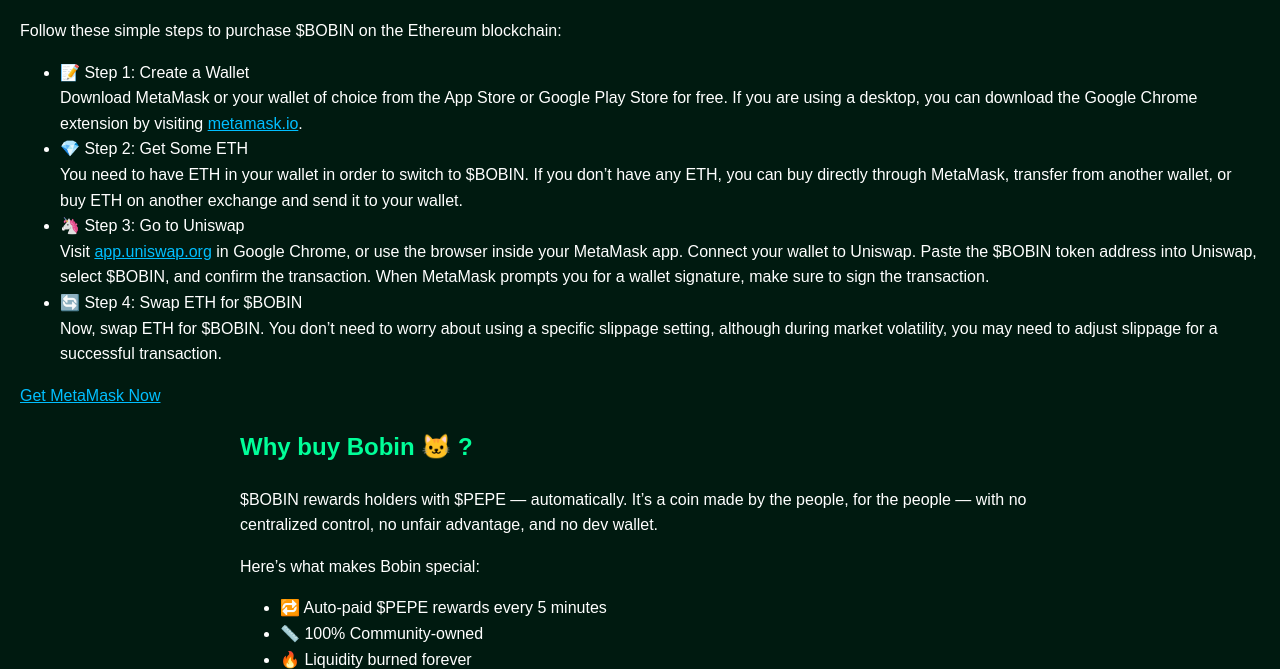
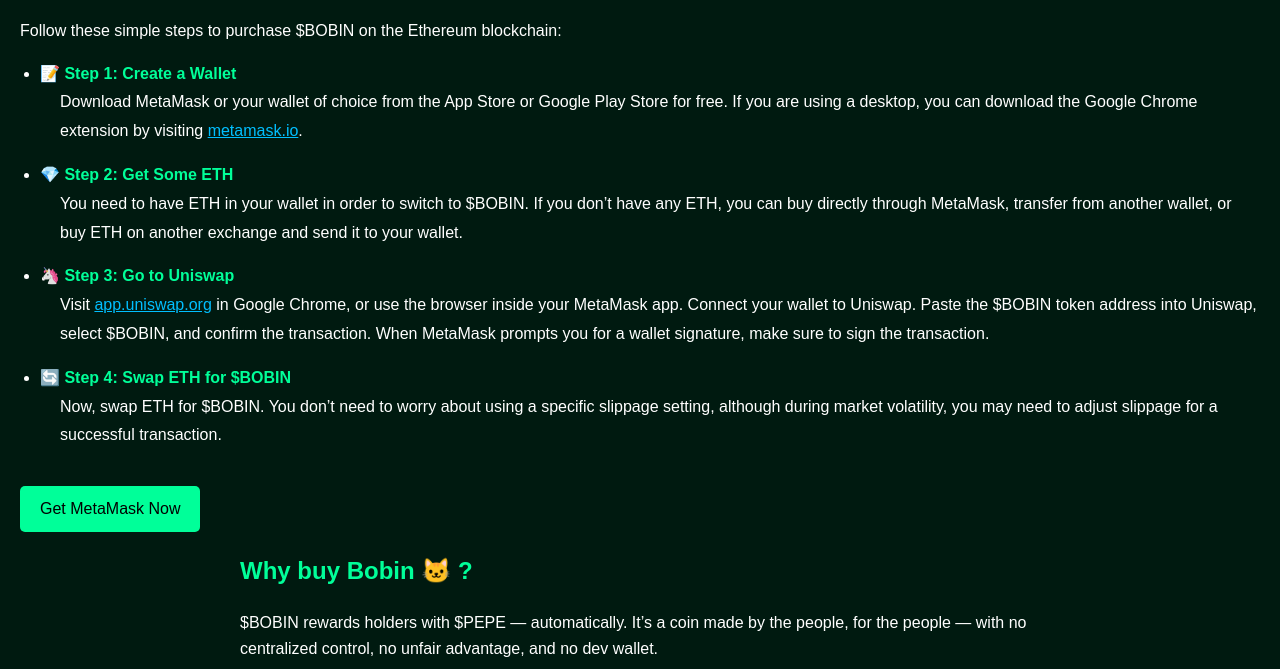
Before and after one commit to BobinCrypto2025/howtobuy, a plain HTML site: page index.html in a window 1280 px wide. Shown: the part 116-785 px from the top of the page. Drawn offline with Linux system fonts and the light colour scheme.

Commit message:
Update index.html - update all

```diff
--- a/index.html
+++ b/index.html
@@ -17,15 +17,53 @@
       padding: 40px 20px;
       line-height: 1.6;
     }
+
     h1, h2, h3 {
       color: #00ff99;
     }
+
     a {
       color: #00bfff;
     }
+
     .section {
       max-width: 800px;
       margin: 0 auto 80px auto;
+    }
+
+    ul {
+      padding-left: 20px; /* Voeg ruimte toe voor de opsommingstekens */
+    }
+
+    li {
+      margin-bottom: 15px; /* Voeg marge toe tussen de lijstitems */
+      line-height: 1.8; /* Zorg ervoor dat de tekst goed leesbaar is */
+    }
+
+    .step {
+      font-weight: bold;
+      color: #00ff99;
+    }
+
+    .step-description {
+      margin-left: 20px;
+      font-size: 1rem;
+      color: #ffffff;
+    }
+
+    .button {
+      background-color: #00ff99;
+      color: black;
+      padding: 10px 20px;
+      text-align: center;
+      border-radius: 5px;
+      text-decoration: none;
+      display: inline-block;
+      margin-top: 20px;
+    }
+
+    .button:hover {
+      background-color: #00e68a;
     }
   </style>
 </head>
```
